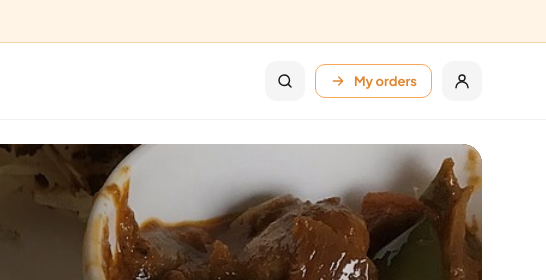
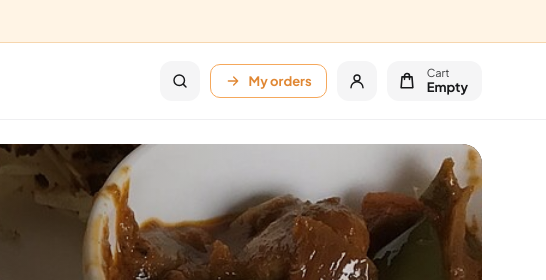
Before and after one commit to souvik992/food-ordering-website, a plain HTML site: page index.html in a window 1280 px wide. Shown: the top 280 px of the page, 734-1280 px from the left. Drawn offline with Linux system fonts and the light colour scheme.

Commit message:
Add cart button to the header for the web view
Shows item count (with a bump when items are added) and the subtotal, links
to checkout, and is highlighted there. Hidden on phones, which keep the
bottom cart bar.

Co-Authored-By: Claude Opus 5.5 <noreply@anthropic.com>

```diff
--- a/css/styles.css
+++ b/css/styles.css
@@ -136,6 +136,21 @@ svg { width: 18px; height: 18px; flex-shrink: 0; }
 .xs-show { display: none; }
 .m-only { display: none; }
 .hdr-actions { display: flex; align-items: center; gap: 10px; margin-left: auto; }
+/* web view: cart button in the header */
+.hdr-cart { display: inline-flex; align-items: center; gap: 10px; height: 40px; padding: 0 14px 0 10px; border-radius: var(--r-small); background: var(--surface); color: var(--ink); transition: background .15s, color .15s; }
+.hdr-cart:hover { background: var(--border); }
+.hdr-cart.has-items, .hdr-cart.active { background: var(--primary); color: #fff; }
+.hdr-cart.has-items:hover { filter: brightness(.95); }
+.hdr-cart-ico { position: relative; display: grid; place-items: center; }
+.hdr-cart-ico svg { width: 20px; height: 20px; }
+.hdr-cart-n { position: absolute; top: -8px; right: -10px; min-width: 18px; height: 18px; padding: 0 5px; border-radius: 9px; background: var(--ink); color: #fff; font-size: 11px; font-weight: 700; line-height: 18px; text-align: center; }
+.hdr-cart-n.bump { animation: cart-bump .35s ease; }
+@keyframes cart-bump { 0% { transform: scale(1); } 40% { transform: scale(1.35); } 100% { transform: scale(1); } }
+.hdr-cart-txt { display: grid; line-height: 1.15; text-align: left; }
+.hdr-cart-txt small { font-size: 11px; opacity: .85; }
+.hdr-cart-txt b { font-size: 13px; font-weight: 700; white-space: nowrap; }
+.hdr-dark .site-header .hdr-cart:not(.has-items) { background: rgba(255, 255, 255, .12); color: #fff; }
+.hdr-brand .site-header .hdr-cart { background: rgba(0, 0, 0, .18); color: #fff; }
 .search-row { padding-bottom: 14px; }
 .search { display: flex; align-items: center; gap: 10px; height: 48px; padding: 0 6px 0 16px; background: var(--surface); border-radius: var(--r-control); }
 .search > svg { color: var(--muted); }
--- a/js/app.js
+++ b/js/app.js
@@ -47,6 +47,24 @@
     return `<div class="kitchen-pill"><span class="ctx-ico">${I.chef}</span><span class="grow"><small>${eta ? `≈ ${eta} minutes` : 'Order now'}</small><b><span class="xs-hide">Kitchen is open</span><span class="xs-show">${eta ? `≈${eta} min · ` : ''}Open</span></b></span></div>`;
   }
 
+  // Web view: cart button with item count and subtotal (phones use the bottom cart bar instead)
+  let lastCount = null;
+  function cartButton() {
+    const n = A.cartCount();
+    const bump = lastCount != null && n > lastCount;
+    lastCount = n;
+    const q = A.basketNow();
+    if (n && !q) {
+      A.getBasket().then((v) => { const el = document.getElementById('hdr-cart-total'); if (el && v) el.textContent = money(v.itemsTotal); }).catch(() => {});
+    }
+    const label = n ? `Cart, ${n} item${n === 1 ? '' : 's'}` : 'Cart is empty';
+    return `
+      <a class="hdr-cart hide-sm${n ? ' has-items' : ''}${current === 'checkout' ? ' active' : ''}" href="#/checkout" aria-label="${label}" title="${label}">
+        <span class="hdr-cart-ico">${I.bag}${n ? `<b class="hdr-cart-n${bump ? ' bump' : ''}">${n > 99 ? '99+' : n}</b>` : ''}</span>
+        <span class="hdr-cart-txt"><small>Cart</small><b id="hdr-cart-total">${n ? (q ? money(q.itemsTotal) : '…') : 'Empty'}</b></span>
+      </a>`;
+  }
+
   A.renderHeader = () => {
     $header.innerHTML = `
       <div class="container hdr">
@@ -56,6 +74,7 @@
           <button class="icon-btn" data-action="toggle-search" aria-label="Search the menu">${I.search}</button>
           <a class="btn outline sm hide-sm" href="#/orders">${I.arrowRight} My orders</a>
           <a class="icon-btn" href="#/account" aria-label="Account">${I.user}${A.state.orders.some(A.isActive) ? '<b class="dot"></b>' : ''}</a>
+          ${cartButton()}
         </div>
       </div>
       <div class="search-row container" ${searchOpen ? '' : 'hidden'}>
```
